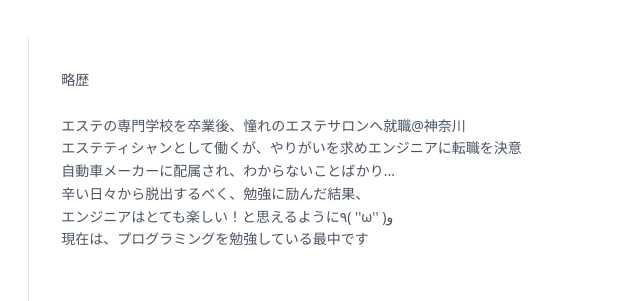
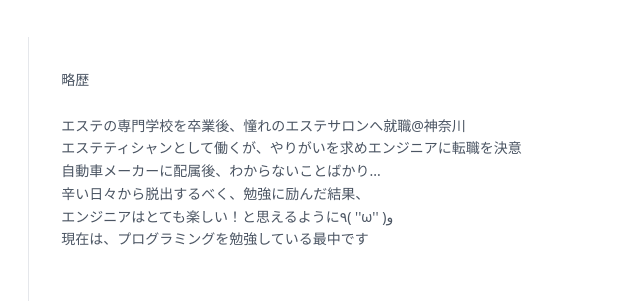
Before and after one commit to daintychicken/portfolio, a plain HTML site: page index.html in a window 1280 px wide. Shown: the part 423-724 px from the top of the page, 474-1114 px from the left. Drawn offline with nearby package versions, Linux system fonts and the light colour scheme.

Commit message:
Update index.html

```diff
--- a/index.html
+++ b/index.html
@@ -70,7 +70,7 @@
               略歴<br><br>
               エステの専門学校を卒業後、憧れのエステサロンへ就職@神奈川<br>
               エステティシャンとして働くが、やりがいを求めエンジニアに転職を決意<br>
-              自動車メーカーに配属され、わからないことばかり...<br>
+              自動車メーカーに配属後、わからないことばかり...<br>
               辛い日々から脱出するべく、勉強に励んだ結果、<br>
               エンジニアはとても楽しい！と思えるように٩( ''ω'' )و<br>
               現在は、プログラミングを勉強している最中です<br>
```
